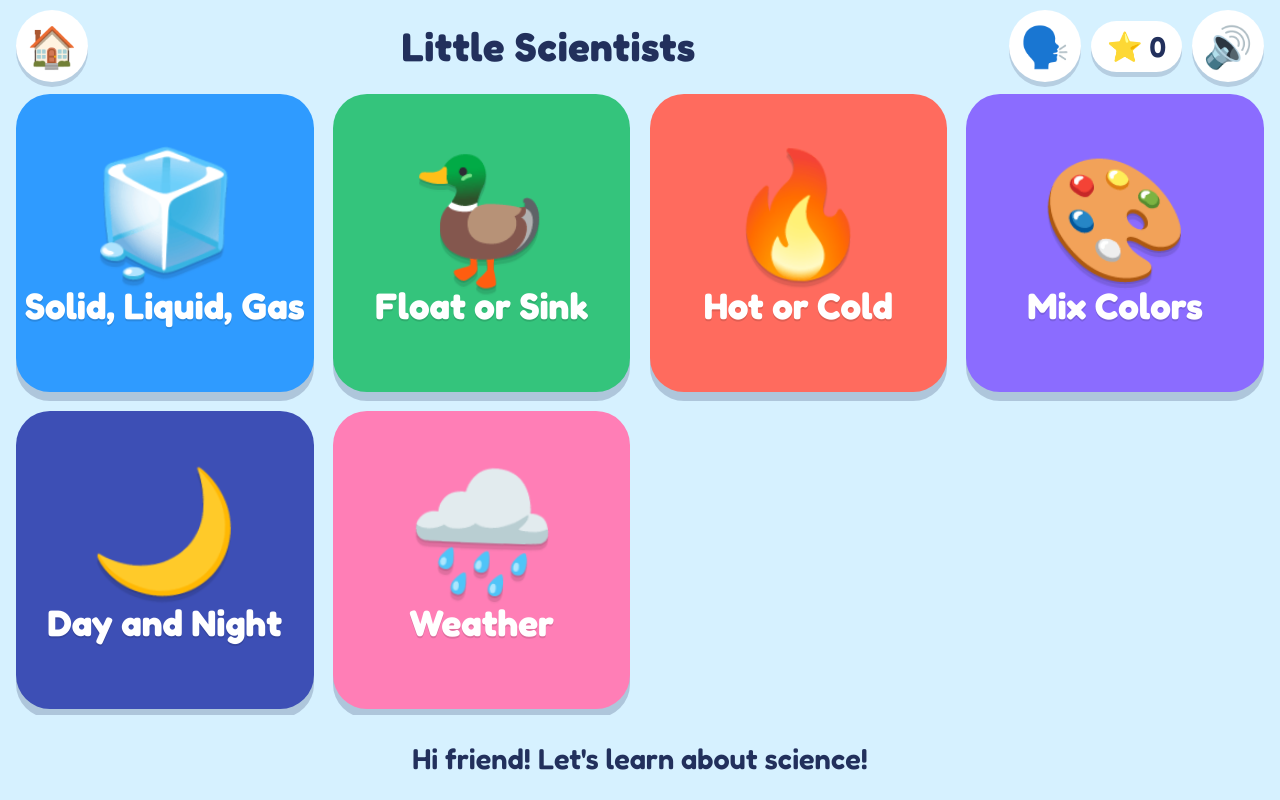
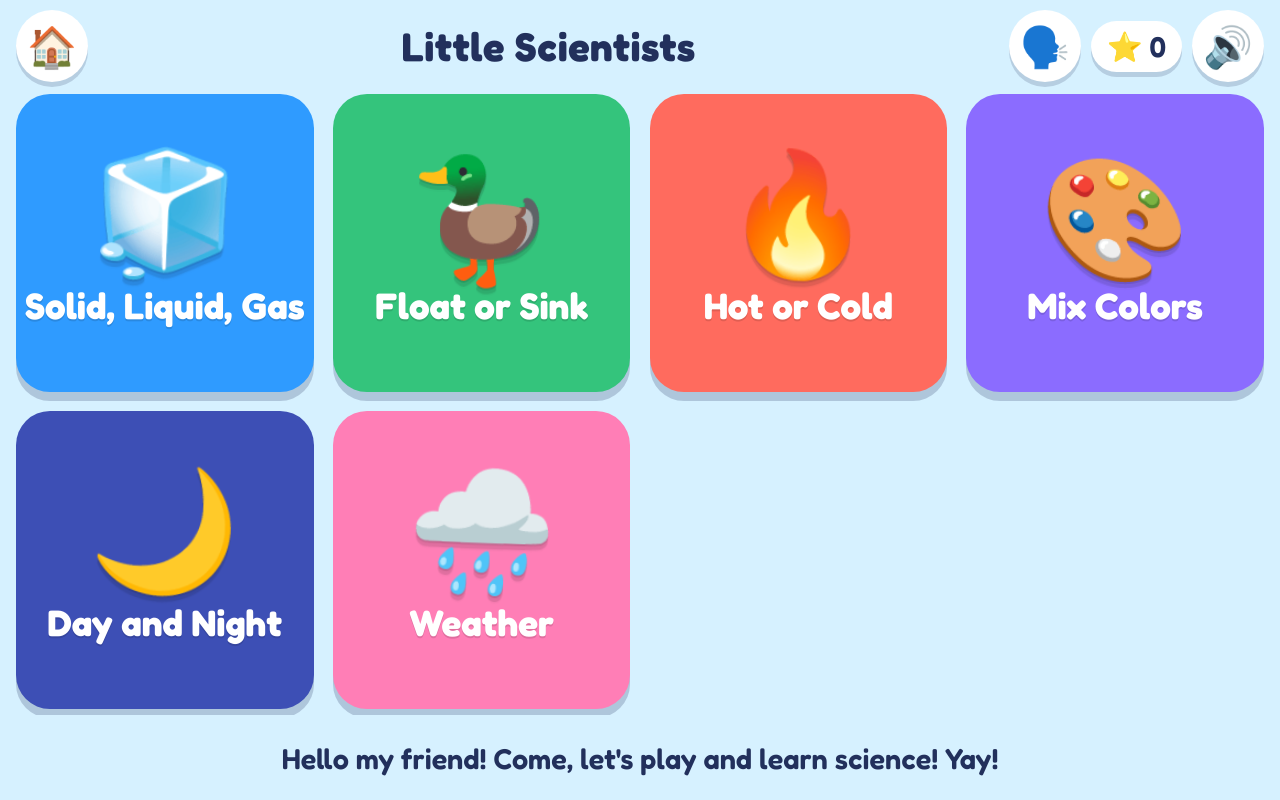
Before and after one commit to jyotimeena9413-web/trading-view, a plain HTML site: page science-kids/index.html in a window 1280 px wide. Both pictures are taken after a click on the button "Start". Drawn offline with Linux system fonts and the light colour scheme.

Commit message:
Indian English, slower, more energetic voice
Co-Authored-By: Claude Sonnet 5.5 <noreply@anthropic.com>
Claude-Session: https://claude.ai/code/session_01U1L4A3jycRD6h6SQVCoMg6

```diff
--- a/science-kids/index.html
+++ b/science-kids/index.html
@@ -233,14 +233,19 @@ function ambient(kind){
 
 /* ---------- voice + caption ---------- */
 var lastSay='';
+/* Indian English, young cheerful female voice where the device has one (e.g. Veena on iPad) */
 function pickVoice(){
-  try{var vs=speechSynthesis.getVoices().filter(function(v){return /^en/i.test(v.lang)});
-    return vs.filter(function(v){return /samantha|karen|serena|female|google us/i.test(v.name)})[0]||vs[0]||null}catch(e){return null}
+  try{var all=speechSynthesis.getVoices();
+    var inn=all.filter(function(v){return /en[-_]IN/i.test(v.lang)});
+    var fem=inn.filter(function(v){return /veena|neerja|heera|priya|kajal|female|google/i.test(v.name)&&!/rishi|ravi|male$/i.test(v.name)})[0];
+    if(fem)return fem;if(inn[0])return inn[0];
+    var en=all.filter(function(v){return /^en/i.test(v.lang)});
+    return en.filter(function(v){return /samantha|karen|serena|female/i.test(v.name)})[0]||en[0]||null}catch(e){return null}
 }
 function say(t,silentCaption){
   lastSay=t;$('#caption').textContent=t;
   if(muted||!('speechSynthesis' in window))return;
-  try{speechSynthesis.cancel();var u=new SpeechSynthesisUtterance(t);u.rate=.85;u.pitch=1.25;u.lang='en-US';var v=pickVoice();if(v)u.voice=v;speechSynthesis.speak(u)}catch(e){}
+  try{speechSynthesis.cancel();var u=new SpeechSynthesisUtterance(t);u.rate=.6;u.pitch=1.7;u.volume=1;u.lang='en-IN';var v=pickVoice();if(v)u.voice=v;speechSynthesis.speak(u)}catch(e){}
 }
 
 /* ---------- effects + stars ---------- */
@@ -276,7 +281,7 @@ $('#mute').onclick=function(){
   muted=!muted;this.textContent=muted?'🔇':'🔊';
   if(muted){try{speechSynthesis.cancel()}catch(e){}if(AC)try{AC.suspend()}catch(e){}}else{ac();sfx.tap()}
 };
-$('#go').onclick=function(){ac();sfx.good();$('#start').remove();say("Hi friend! Let's learn about science!");};
+$('#go').onclick=function(){ac();sfx.good();$('#start').remove();say("Hello my friend! Come, let's play and learn science! Yay!");};
 
 function home(){
   var g=el('div','home');
@@ -312,7 +317,7 @@ function quiz(root,cfg){
       b.style.background=c.color;
       b.onclick=function(){
         if(c.id===item.a){right(card,c,b)}
-        else{b.classList.remove('shake');void b.offsetWidth;b.classList.add('shake');sfx.bad();say('Oops! Try again!')}
+        else{b.classList.remove('shake');void b.offsetWidth;b.classList.add('shake');sfx.bad();say('Oh oh! Try again! You can do it!')}
       };
       ch.appendChild(b)});
     card.appendChild(ch);md.appendChild(card);stage.appendChild(md);
@@ -320,7 +325,7 @@ function quiz(root,cfg){
   }
   function right(card,c,b){
     celebrate(b);
-    var text='Yes! '+item.f;
+    var text=['Yay! ','Wow! ','Hooray! ','Super! '][Math.floor(Math.random()*4)]+item.f;
     card.innerHTML='';
     var an=el('div','answer','<span class="em">'+item.e+'</span><p>'+text+'</p>');
     var nx=el('button','next','➡️');nx.setAttribute('aria-label','Next');
@@ -443,7 +448,7 @@ ACTS.floatsink={title:'Float or Sink',run:function(root){
   }
   function finish(){
     if(!wrap.isConnected)return;
-    celebrate();say('Great job! Some things float, and some things sink!');
+    celebrate();say('Hooray! Great job! Some things float, and some things sink!');
     var d=el('div','modal'),c=el('div','card answer','<span class="em">🎉</span><p>Some things float. Some things sink!</p>');
     var nx=el('button','next','🔄');nx.setAttribute('aria-label','Play again');
     nx.onclick=function(){sfx.tap();root.innerHTML='';ACTS.floatsink.run(root)};
@@ -472,7 +477,7 @@ ACTS.colors={title:'Mix Colors',run:function(root){
         say(C[first].n+' and '+C[k].n+'...');
         setTimeout(function(){
           blob.classList.remove('swirl');blob.style.background=res[1];
-          var t=C[first].n+' and '+C[k].n+' make '+res[0]+'!';say(t);replay=function(){say(t)};celebrate(bowl);
+          var t='Wow! '+C[first].n+' and '+C[k].n+' make '+res[0]+'!';say(t);replay=function(){say(t)};celebrate(bowl);
           first=null;busy=false;
         },1200);
       }
```
Also changed, not shown: science-kids/src.html (+13 -8 lines).
